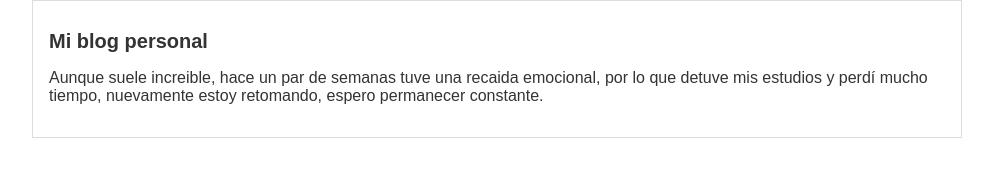
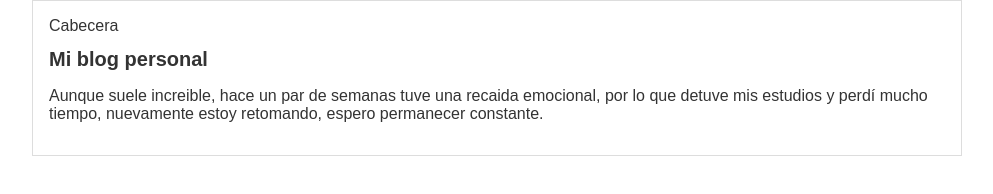
Before and after one commit to Yerlis09/my-blog, a plain HTML site: page index.html in a window 1280 px wide. Shown: the whole page, without its empty margins (143-1136 px from the left). Drawn offline with Linux system fonts and the light colour scheme.

Commit message:
Estructura inicial de la cabecera

```diff
--- a/index.html
+++ b/index.html
@@ -5,7 +5,7 @@
   </head>
   <body>
     <div id="container">
-      <div id="cabecera">
+      <div id="cabecera">Cabecera</div>
       <div id="post">
         <h1>Mi blog personal</h1>
         <p>
```
